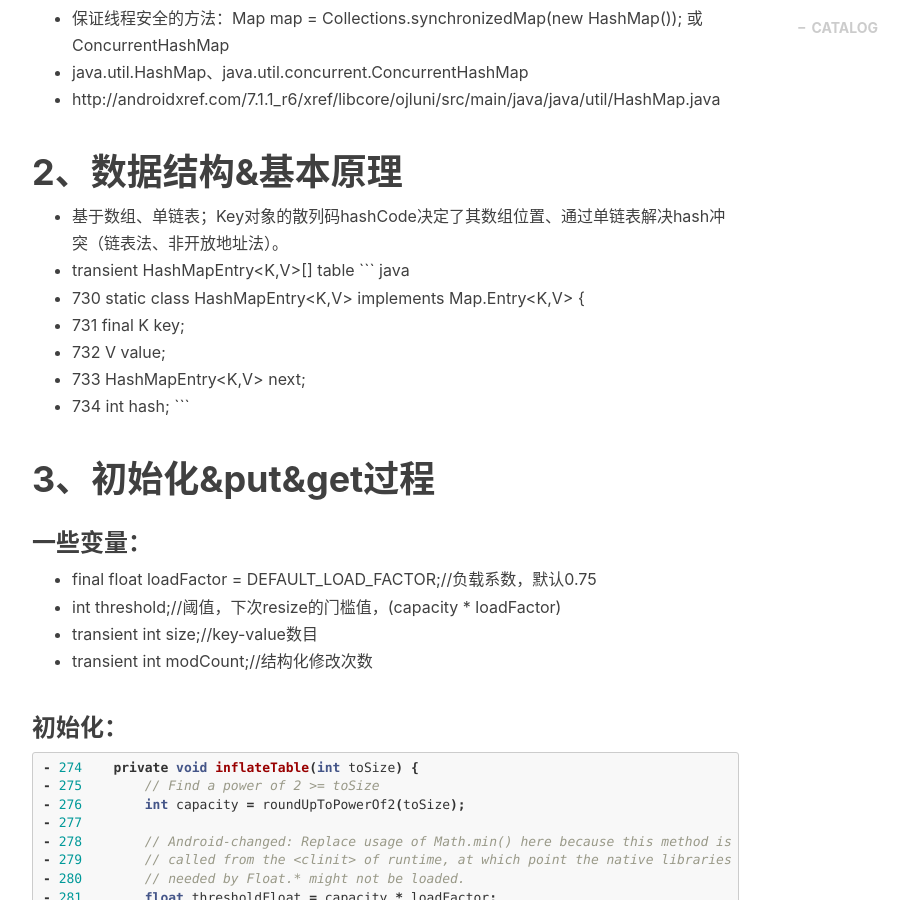
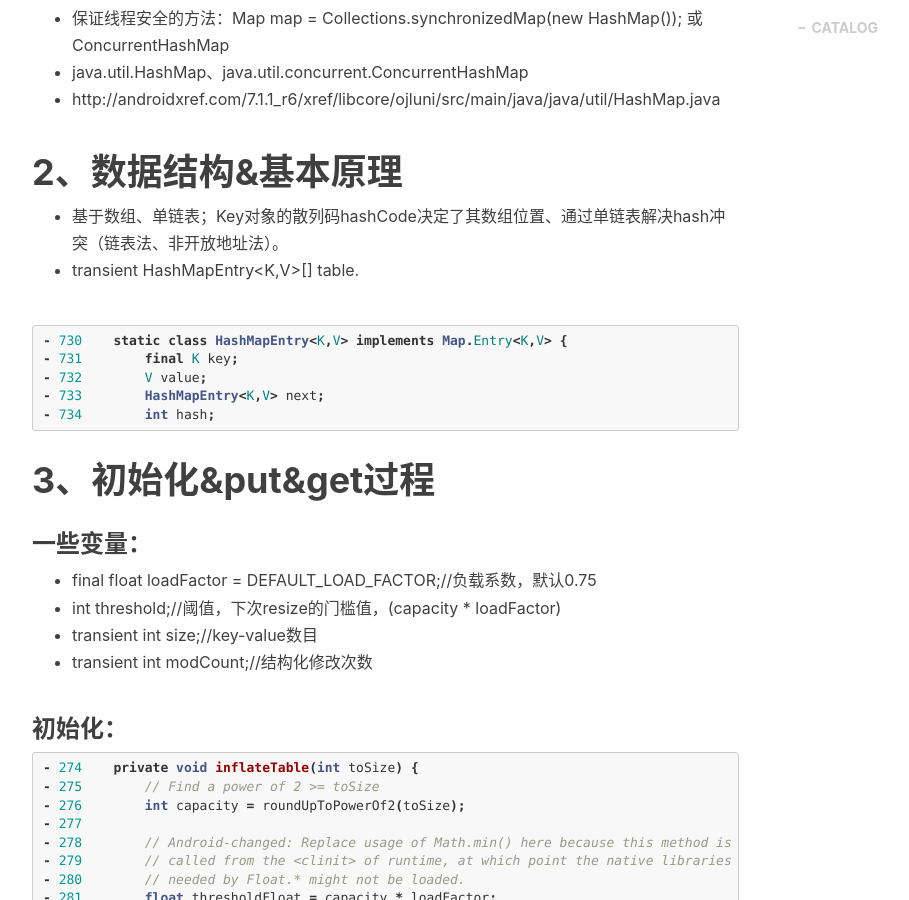
Before and after one commit to vison20080808/vison20080808.github.io, a Jekyll site: the page built from _posts/2017-11-14-Android7.1源码阅读001-HashMap.markdown, in a window 1280 px wide and 900 px high, scrolled down 771 px. Shown: the whole window, without its empty margins (233-1142 px from the left). Built offline with Jekyll 4.4.1, drawn with Linux system fonts in a browser that asks for light colours; nearby versions of some CDN libraries; comment, search, counter and statistics services are not loaded.

Commit message:
Modify java code

````diff
--- a/_posts/2017-11-14-Android7.1源码阅读001-HashMap.markdown
+++ b/_posts/2017-11-14-Android7.1源码阅读001-HashMap.markdown
@@ -27,7 +27,8 @@ tags:
 
 # 2、数据结构&基本原理
 - 基于数组、单链表；Key对象的散列码hashCode决定了其数组位置、通过单链表解决hash冲突（链表法、非开放地址法）。
-- transient HashMapEntry<K,V>[] table
+- transient HashMapEntry<K,V>[] table.
+
 ``` java
 - 730    static class HashMapEntry<K,V> implements Map.Entry<K,V> {
 - 731        final K key;
````
